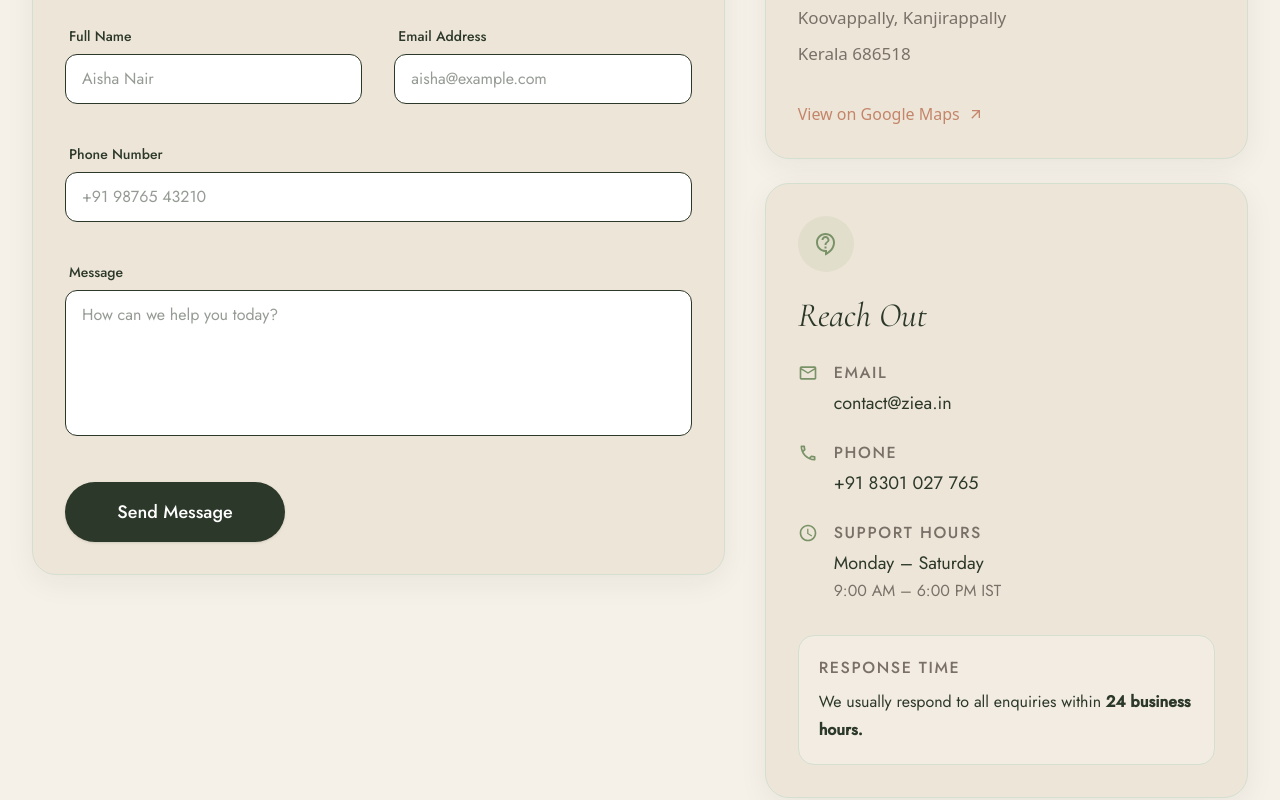
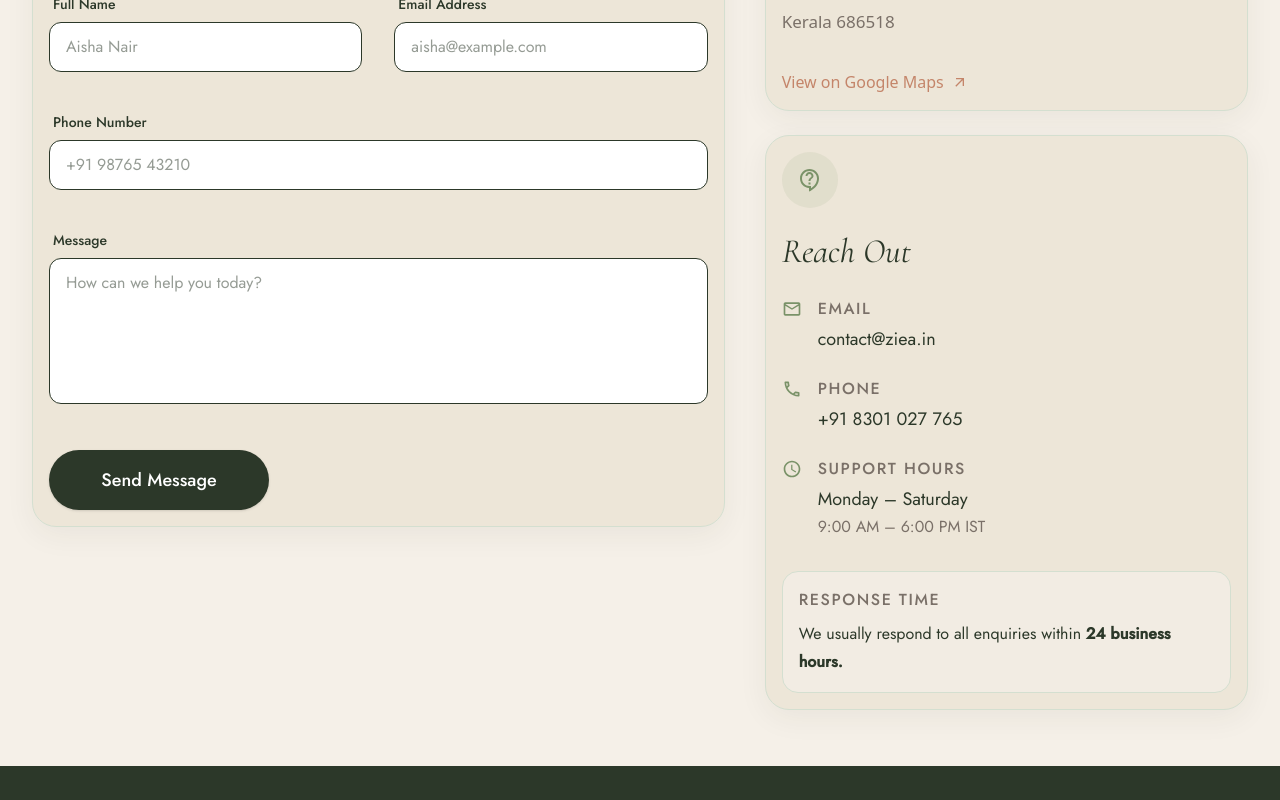
Before and after one commit to Rishilshajan/ziea, a Next.js app: page /contact-us in a window 1280 px wide. Shown: the part 640-1440 px from the top of the page. Built offline with nearby package versions, Linux system fonts and the light colour scheme; no server answers; the database is empty.

Commit message:
fix: Corrected Contact Us Section

```diff
--- a/app/contact-us/page.tsx
+++ b/app/contact-us/page.tsx
@@ -18,9 +18,9 @@ export default function ContactPage() {
     <>
       <Header />
 
-      <main className="bg-background min-h-screen mt-16 md:mt-20">
+      <main className="bg-background mt-16 md:mt-20">
 
-        <div className="w-full px-margin-mobile xl:px-8 pt-4 md:pt-6 pb-16 md:pb-24">
+        <div className="w-full px-page pt-4 md:pt-6 pb-10 md:pb-14">
 
           {/* Breadcrumb */}
           <nav className="flex items-center text-[13px] md:text-sm text-muted mb-6 md:mb-8">
@@ -39,7 +39,7 @@ export default function ContactPage() {
           </nav>
 
           {/* Heading */}
-          <div className="mx-auto mb-10 md:mb-14 max-w-3xl text-center">
+          <div className="mx-auto mb-8 md:mb-10 max-w-3xl text-center">
 
             <h1 className="cormorant text-5xl md:text-6xl italic text-primary-dark">
               Connect With Us
@@ -58,14 +58,14 @@ export default function ContactPage() {
           */}
           <div className="grid grid-cols-1 xl:grid-cols-12 gap-8 xl:gap-10 items-start">
 
-            {/* LEFT COLUMN — Form + Image stacked naturally */}
-            <div className="xl:col-span-7 flex flex-col gap-8">
+            {/* LEFT COLUMN — Form (sticky on desktop while the info scrolls) */}
+            <div className="xl:col-span-7 flex flex-col gap-8 xl:sticky xl:top-24 xl:self-start">
 
               <ContactForm />
 
             </div>
 
-            {/* RIGHT COLUMN — Info Cards */}
+            {/* RIGHT COLUMN — Info Cards (scroll) */}
             <div className="xl:col-span-5">
               <ContactInfo />
             </div>
--- a/components/client/contact/ContactForm.tsx
+++ b/components/client/contact/ContactForm.tsx
@@ -124,7 +124,7 @@ export default function ContactForm() {
 
   return (
     <>
-      <section className="w-full rounded-2xl md:rounded-3xl bg-surface border border-border shadow-[0px_8px_30px_rgba(44,56,41,0.06)] p-5 sm:p-6 md:p-8">
+      <section className="w-full rounded-2xl md:rounded-3xl bg-surface border border-border shadow-[0px_8px_30px_rgba(44,56,41,0.06)] p-4">
 
         {/* Header */}
         <div className="mb-8">
--- a/components/client/layout/Header.tsx
+++ b/components/client/layout/Header.tsx
@@ -158,7 +158,9 @@ export default function Header() {
           </div>
 
           <div className="flex-[0.5] flex justify-center items-center shrink-0">
-            <Image src="/Ziea_Logo.png" alt="ZIEA" width={400} height={250} className="h-20 lg:h-28 w-auto object-contain scale-[1.5]" priority />
+            <Link href="/" aria-label="ZIEA home">
+              <Image src="/Ziea_Logo.png" alt="ZIEA" width={400} height={250} className="h-20 lg:h-28 w-auto object-contain scale-[1.5]" priority />
+            </Link>
           </div>
 
           <div className="flex-1 flex items-center justify-end gap-4 lg:gap-6">
@@ -231,7 +233,9 @@ export default function Header() {
           <MdOutlineMenu className="text-2xl" />
         </Button>
         <div className="absolute left-1/2 -translate-x-1/2 flex items-center justify-center pointer-events-none">
-          <Image src="/Ziea_Logo.png" alt="ZIEA" width={300} height={150} className="h-24 w-auto object-contain scale-[1.8] pointer-events-auto" priority />
+          <Link href="/" aria-label="ZIEA home" className="pointer-events-auto">
+            <Image src="/Ziea_Logo.png" alt="ZIEA" width={300} height={150} className="h-24 w-auto object-contain scale-[1.8]" priority />
+          </Link>
         </div>
         <div className="flex gap-1 items-center z-10">
           <Link href="/wishlist">
--- a/components/server/contact/ContactInfo.tsx
+++ b/components/server/contact/ContactInfo.tsx
@@ -11,11 +11,10 @@ import {
 
 export default function ContactInfo() {
   return (
-    /* Added h-full here */
-    <div className="md:col-span-5 flex flex-col gap-6 h-full">
+    <div className="flex flex-col gap-6">
 
-      {/* Visit Studio — Added flex-1 */}
-      <div className="rounded-2xl md:rounded-3xl bg-surface border border-border shadow-[0px_8px_30px_rgba(44,56,41,0.06)] p-5 sm:p-6 md:p-8 flex-1">
+      {/* Visit Studio */}
+      <div className="rounded-2xl md:rounded-3xl bg-surface border border-border shadow-[0px_8px_30px_rgba(44,56,41,0.06)] p-4">
 
         <div className="w-14 h-14 rounded-full bg-primary/10 flex items-center justify-center text-primary mb-6">
           <MdOutlineLocationOn size={26} />
@@ -34,8 +33,9 @@ export default function ContactInfo() {
         </div>
 
         <Link
-          href="https://maps.google.com"
+          href="https://maps.app.goo.gl/JqVsYEdVZWprU3aa8"
           target="_blank"
+          rel="noopener noreferrer"
           className="inline-flex items-center gap-2 mt-8 text-secondary font-medium hover:gap-3 transition-all"
         >
           View on Google Maps
@@ -44,8 +44,8 @@ export default function ContactInfo() {
 
       </div>
 
-      {/* Reach Out — Added flex-1 */}
-      <div className="rounded-2xl md:rounded-3xl bg-surface border border-border shadow-[0px_8px_30px_rgba(44,56,41,0.06)] p-5 sm:p-6 md:p-8 flex-1">
+      {/* Reach Out */}
+      <div className="rounded-2xl md:rounded-3xl bg-surface border border-border shadow-[0px_8px_30px_rgba(44,56,41,0.06)] p-4">
 
         <div className="w-14 h-14 rounded-full bg-primary/10 flex items-center justify-center text-primary mb-6">
           <MdOutlineContactSupport size={24} />
@@ -113,7 +113,7 @@ export default function ContactInfo() {
 
         </div>
 
-        <div className="mt-8 rounded-2xl bg-background/70 border border-border p-5">
+        <div className="mt-8 rounded-2xl bg-background/70 border border-border p-4">
 
           <p className="font-jost text-base font-medium uppercase tracking-widest text-muted mb-2">
             Response Time
```
